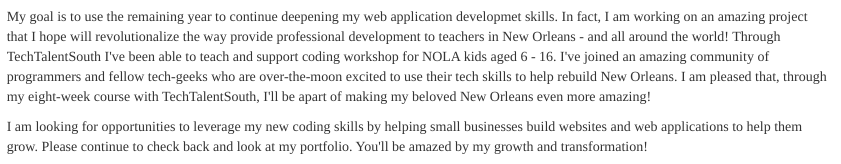
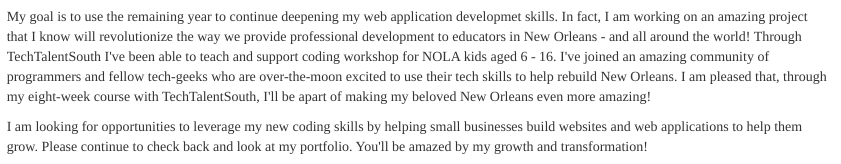
Before and after one commit to nwilliamsnola/nwilliamsnola.github.io, a plain HTML site: page about.html in a window 1280 px wide. Shown: the part 312-476 px from the top of the page, 435-1276 px from the left. Drawn offline with nearby package versions, Linux system fonts and the light colour scheme.

Commit message:
Fixed spelling errors

```diff
--- a/about.html
+++ b/about.html
@@ -61,7 +61,7 @@
               <h2>NOLA Native and proud of it!</h2>
                 <p>Welcome to my page!  My name is Nicole M. Williams and I am a "newlyminted:coder"! I just completed an intenstive two-month programmng bootcamp through TechTalentSouth.  It was an amazing journey and I am proud to say that I wanted away with the abiity to now create dynamic, responsive web applications with Ruby on Rails, Ruby Gems, incorporating web APIs, HTML, CSS and Javascript. In fact, this portfolio page was built by me!</p>
 
-                <p>My goal is to use the remaining year to continue deepening my web application developmet skills. In fact, I am working on an amazing project that I hope will revolutionalize the way provide professional development to teachers in New Orleans - and all around the world!  Through TechTalentSouth I've been able to teach and support coding workshop for NOLA kids aged 6 - 16.  I've joined an amazing community of programmers and fellow tech-geeks who are over-the-moon excited to use their tech skills to help rebuild New Orleans. I am pleased that, through my eight-week course with TechTalentSouth, I'll be apart of making my beloved New Orleans even more amazing!</p>
+                <p>My goal is to use the remaining year to continue deepening my web application developmet skills. In fact, I am working on an amazing project that I know will revolutionize the way we provide professional development to educators in New Orleans - and all around the world!  Through TechTalentSouth I've been able to teach and support coding workshop for NOLA kids aged 6 - 16.  I've joined an amazing community of programmers and fellow tech-geeks who are over-the-moon excited to use their tech skills to help rebuild New Orleans. I am pleased that, through my eight-week course with TechTalentSouth, I'll be apart of making my beloved New Orleans even more amazing!</p>
 
                 <p>I am looking for opportunities to leverage my new coding skills by helping small businesses build websites and web applications to help them grow.  Please continue to check back and look at my portfolio. You'll be amazed by my growth and transformation!<p>
 
```
